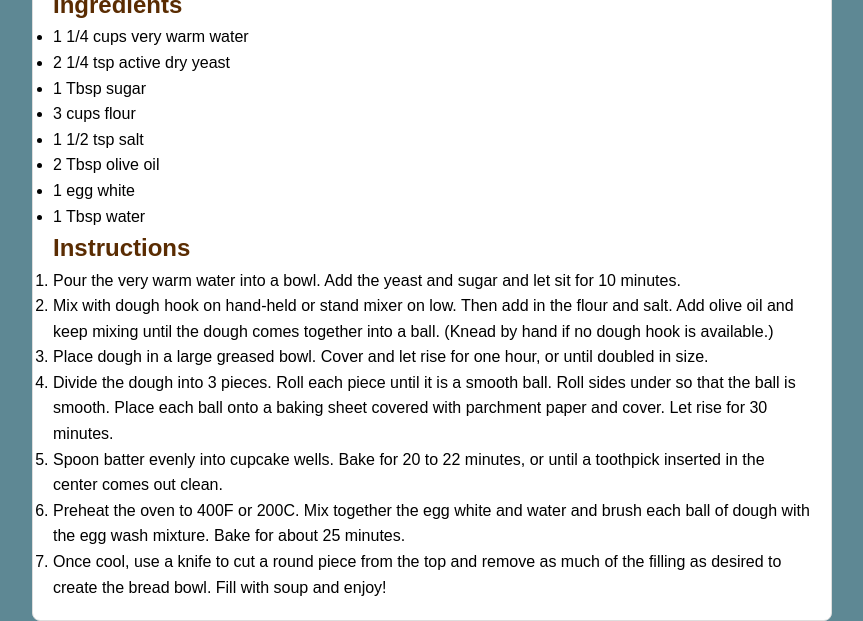
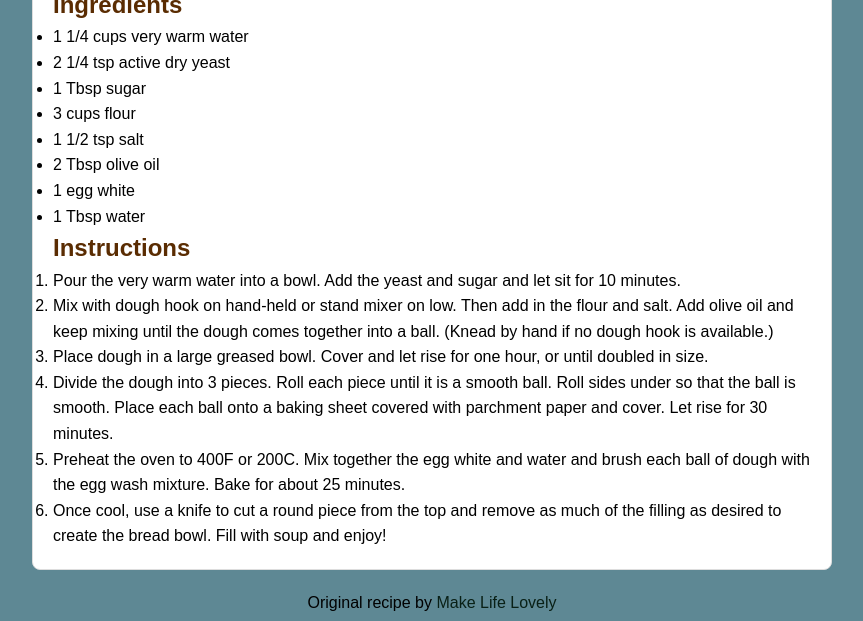
Before and after one commit to mistedone/kitchen, a plain HTML site: page menu/recipe-breadbowl.html in a window 1280 px wide. Shown: the part 431-1052 px from the top of the page, without its empty margins (208-1071 px from the left). Drawn offline with Linux system fonts and the light colour scheme.

Commit message:
Update recipe-breadbowl.html
Remove template default line unrelated to this recipe

```diff
--- a/menu/recipe-breadbowl.html
+++ b/menu/recipe-breadbowl.html
@@ -34,7 +34,6 @@
               <li>Mix with dough hook on hand-held or stand mixer on low. Then add in the flour and salt. Add olive oil and keep mixing until the dough comes together into a ball. (Knead by hand if no dough hook is available.)</li>
               <li>Place dough in a large greased bowl. Cover and let rise for one hour, or until doubled in size.</li>
               <li>Divide the dough into 3 pieces. Roll each piece until it is a smooth ball. Roll sides under so that the ball is smooth. Place each ball onto a baking sheet covered with parchment paper and cover. Let rise for 30 minutes.</li>
-              <li>Spoon batter evenly into cupcake wells. Bake for 20 to 22 minutes, or until a toothpick inserted in the center comes out clean.</li>
               <li>Preheat the oven to 400F or 200C. Mix together the egg white and water and brush each ball of dough with the egg wash mixture. Bake for about 25 minutes.</li>
               <li>Once cool, use a knife to cut a round piece from the top and remove as much of the filling as desired to create the bread bowl. Fill with soup and enjoy!</li>
               <!-- More steps -->
```
